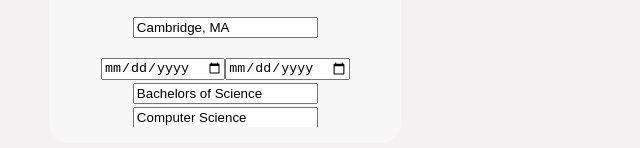
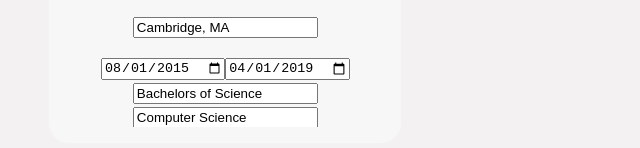
Before and after one commit to KrystianRusin/cv-creator, a React (Vite) app: page / in a window 1280 px wide. Both pictures are taken after a click on the element "Education". Shown: the part 387-535 px from the top of the page, without its empty margins (377-1017 px from the left). Built offline with nearby package versions, Linux system fonts and the light colour scheme.

Commit message:
- Fixed bug where preset date was not being displayed

```diff
--- a/src/components/formComponents/EducationInput.jsx
+++ b/src/components/formComponents/EducationInput.jsx
@@ -65,7 +65,11 @@ const EducationInput = ({ onUserInput, userData }) => {
                 name="startDate"
                 placeholder="Start Date"
                 className="text__input"
-                value={userData.education.startDate}
+                value={
+                  new Date(userData.education.startDate)
+                    .toISOString()
+                    .split("T")[0]
+                }
                 onChange={handleChange}
               />
             </label>
@@ -75,7 +79,11 @@ const EducationInput = ({ onUserInput, userData }) => {
                 name="endDate"
                 placeholder="End Date (Leave empty if current)"
                 className="text__input"
-                value={userData.education.endDate}
+                value={
+                  new Date(userData.education.endDate)
+                    .toISOString()
+                    .split("T")[0]
+                }
                 onChange={handleChange}
               />
             </label>
--- a/src/components/formComponents/ExperienceInput.jsx
+++ b/src/components/formComponents/ExperienceInput.jsx
@@ -76,7 +76,11 @@ const ExperienceInput = ({ onUserInput, userData }) => {
                 type="date"
                 name="startDate"
                 placeholder="Start Date"
-                value={userData.experience.startDate}
+                value={
+                  new Date(userData.experience.startDate)
+                    .toISOString()
+                    .split("T")[0]
+                }
                 className="text__input"
                 onChange={handleChange}
               />
@@ -86,7 +90,11 @@ const ExperienceInput = ({ onUserInput, userData }) => {
                 type="date"
                 name="endDate"
                 placeholder="End Date (Leave empty if current)"
-                value={userData.experience.endDate}
+                value={
+                  new Date(userData.experience.endDate)
+                    .toISOString()
+                    .split("T")[0]
+                }
                 className="text__input"
                 onChange={handleChange}
               />
```
